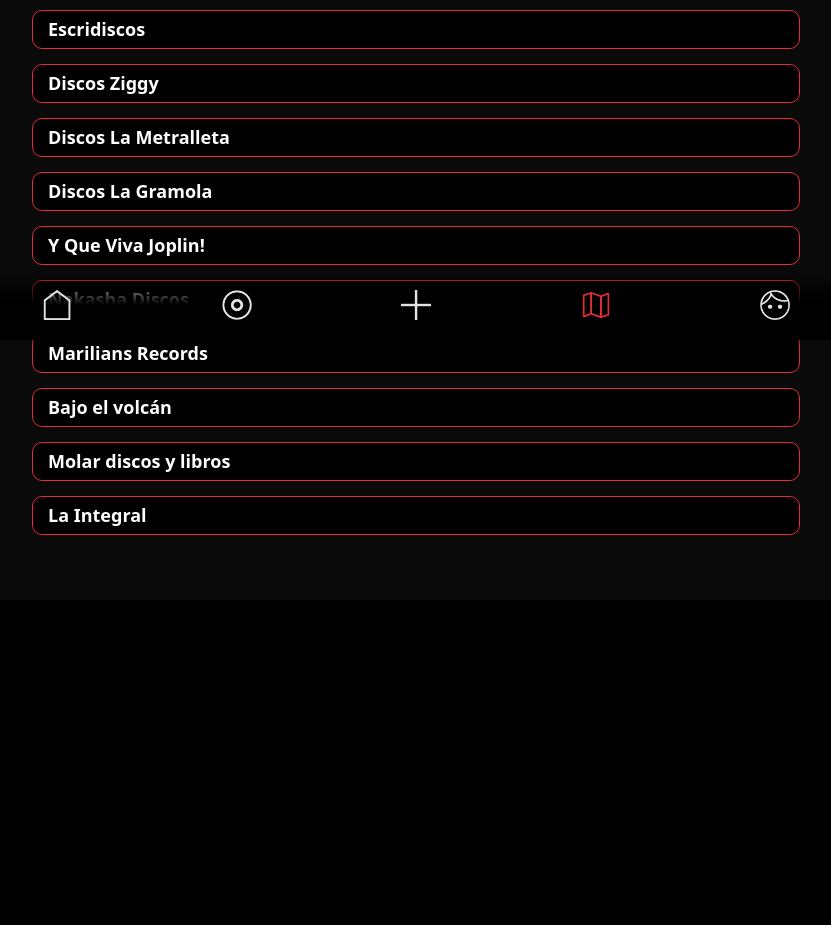
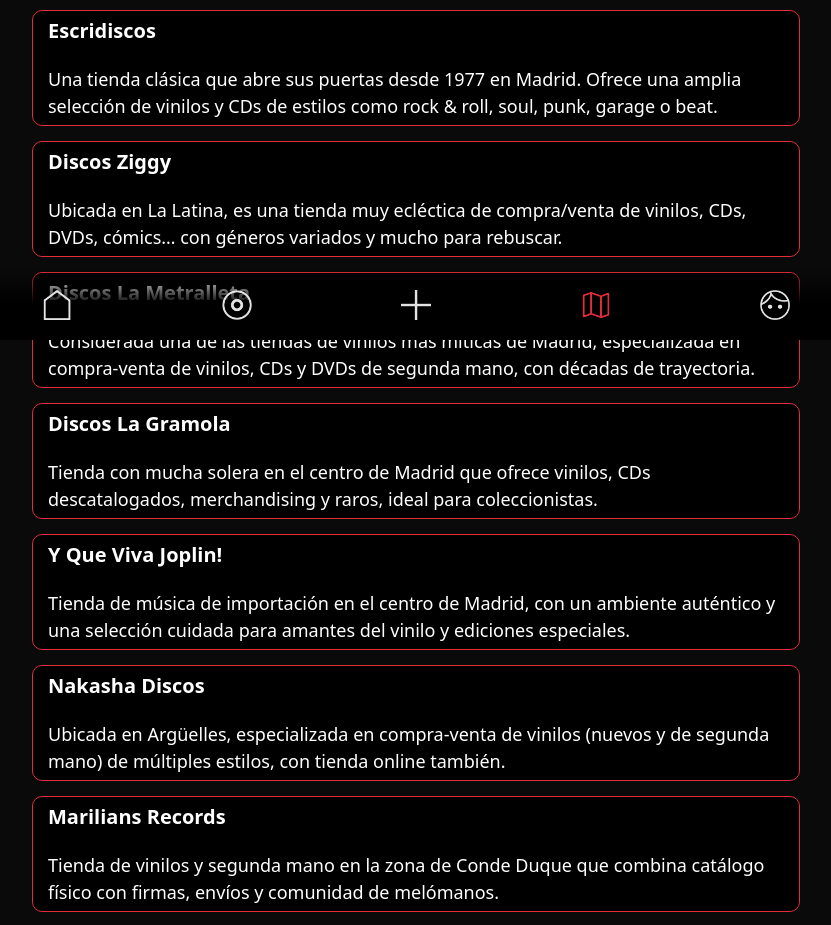
Before and after one commit to ramagast/pfc_shifta_blegh, a Vue app: page /locations in a window 1280 px wide. Shown: the part 460-1385 px from the top of the page, without its empty margins (224-1055 px from the left). Before the commit the page ends 1060 px from the top, so only its background shows below. Built offline with nearby package versions, Linux system fonts and the light colour scheme; grey boxes are pictures that could not be loaded; a web font is replaced by a local one.

Commit message:
actualización info Locations

```diff
--- a/src/views/Locations.vue
+++ b/src/views/Locations.vue
@@ -4,16 +4,16 @@ import L from 'leaflet'
 import 'leaflet/dist/leaflet.css'
 
 const tiendas = [
-  { nombre: 'Escridiscos', lat: 40.41934832879327, lng: -3.706078750537989 },
-  { nombre: 'Discos Ziggy', lat: 40.41217681943662, lng: -3.706824444989926 },
-  { nombre: 'Discos La Metralleta', lat: 40.415997948817456, lng: -3.704872408171476 },
-  { nombre: 'Discos La Gramola', lat: 40.41915611410263, lng: -3.7058171055939413 },
-  { nombre: 'Y Que Viva Joplin!', lat: 40.42419288879895, lng: -3.712742573824969 },
-  { nombre: 'Nakasha Discos', lat: 40.43273990114739, lng: -3.7136842198521776 },
-  { nombre: 'Marilians Records', lat: 40.42573620307899, lng: -3.7088716654658183 },
-  { nombre: 'Bajo el volcán', lat: 40.410240531564845, lng: -3.699690313002258 },
-  { nombre: 'Molar discos y libros', lat: 40.41079596059725, lng: -3.707633285469285 },
-  { nombre: 'La Integral', lat: 40.4132122973073, lng: -3.6986342351957235 },
+  { nombre: 'Escridiscos', desc: 'Una tienda clásica que abre sus puertas desde 1977 en Madrid. Ofrece una amplia selección de vinilos y CDs de estilos como rock & roll, soul, punk, garage o beat.', lat: 40.41934832879327, lng: -3.706078750537989 },
+  { nombre: 'Discos Ziggy', desc: 'Ubicada en La Latina, es una tienda muy ecléctica de compra/venta de vinilos, CDs, DVDs, cómics… con géneros variados y mucho para rebuscar.', lat: 40.41217681943662, lng: -3.706824444989926 },
+  { nombre: 'Discos La Metralleta', desc: 'Considerada una de las tiendas de vinilos más míticas de Madrid, especializada en compra-venta de vinilos, CDs y DVDs de segunda mano, con décadas de trayectoria.', lat: 40.415997948817456, lng: -3.704872408171476 },
+  { nombre: 'Discos La Gramola', desc: 'Tienda con mucha solera en el centro de Madrid que ofrece vinilos, CDs descatalogados, merchandising y raros, ideal para coleccionistas.', lat: 40.41915611410263, lng: -3.7058171055939413 },
+  { nombre: 'Y Que Viva Joplin!', desc: 'Tienda de música de importación en el centro de Madrid, con un ambiente auténtico y una selección cuidada para amantes del vinilo y ediciones especiales.', lat: 40.42419288879895, lng: -3.712742573824969 },
+  { nombre: 'Nakasha Discos', desc: 'Ubicada en Argüelles, especializada en compra-venta de vinilos (nuevos y de segunda mano) de múltiples estilos, con tienda online también.', lat: 40.43273990114739, lng: -3.7136842198521776 },
+  { nombre: 'Marilians Records', desc: 'Tienda de vinilos y segunda mano en la zona de Conde Duque que combina catálogo físico con firmas, envíos y comunidad de melómanos.', lat: 40.42573620307899, lng: -3.7088716654658183 },
+  { nombre: 'Bajo el volcán', desc: 'En Lavapiés/Embajadores, es una tienda especializada en vinilos nuevos y de segunda mano (rock, soul, funk, jazz, pop) que también mezcla libros.', lat: 40.410240531564845, lng: -3.699690313002258 },
+  { nombre: 'Molar discos y libros', desc: 'Pequeño comercio en La Latina que mezcla librería y tienda de discos. Un espacio cultural independiente donde además de vinilos puedes encontrar libros, cómics, fanzines y realizar actividades.', lat: 40.41079596059725, lng: -3.707633285469285 },
+  { nombre: 'La Integral', desc: 'En el Barrio de las Letras, esta tienda combina vinilos, libros y artículos de diseño independiente. Especializada en reediciones, ediciones actuales y objetos de regalo, con una estética muy cuidada.', lat: 40.4132122973073, lng: -3.6986342351957235 },
 ]
 
 const map = ref(null)
@@ -111,7 +111,8 @@ const mostrarTodas = () => {
           class="bg-black border border-[#e22d3a] hover:opacity-[.5] transition-all duration-300 rounded-[1rem] px-[1.5rem] py-[.5rem] cursor-pointer"
           @click="centrarTienda(tienda, i)"
         >
-          <span class="font-semibold text-[1.8rem]">{{ tienda.nombre }}</span>
+          <p class="font-semibold text-[2rem] mb-[2rem]">{{ tienda.nombre }}</p>
+          <p class="text-[1.8rem]">{{ tienda.desc }}</p>
         </li>
       </ul>
     </main>
```
